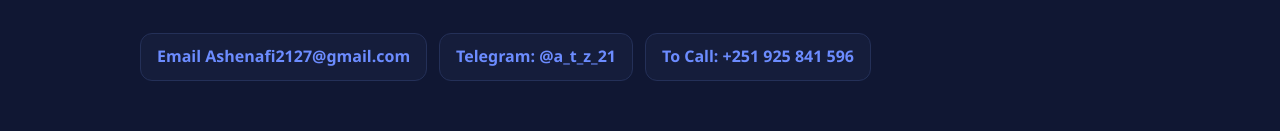
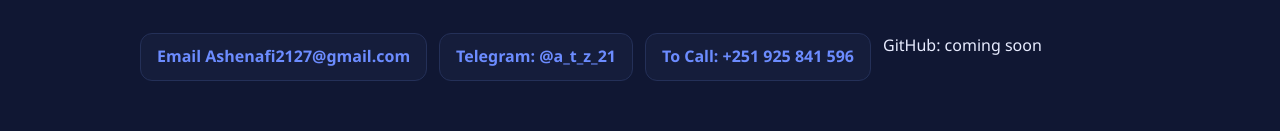
Before and after one commit to ashenafi2127/ashenafi2127.github.io, a plain HTML site: page mycv.html in a window 1280 px wide. Shown: the part 4261-4392 px from the top of the page. Drawn offline with Linux system fonts and the light colour scheme.

Commit message:
Update mycv.html

```diff
--- a/mycv.html
+++ b/mycv.html
@@ -182,7 +182,8 @@
           <a href="https://mail.google.com/mail/?view=cm&amp;fs=1&amp;to=ashenafitadele2127%40gmail.com" target="_blank" rel="noopener noreferrer">Email Ashenafi2127@gmail.com</a>
           <a href="https://t.me/a_t_z_21">Telegram: @a_t_z_21</a>
           <a href="tel:+251925841596"> To Call: +251 925 841 596</a>
-           <!-- <a href="https://github.com/ashenafi2127" rel="noopener noreferrer">GitHub: ashenafi2127</a>  -->
+          <span style="cursor: not-allowed;" title="GitHub profile coming soon">GitHub: coming soon</span>
+          <!-- <a href="https://github.com/ashenafi2127" rel="noopener noreferrer">GitHub: ashenafi2127</a>   -->
         </div>
       </div>
     </section>
```
